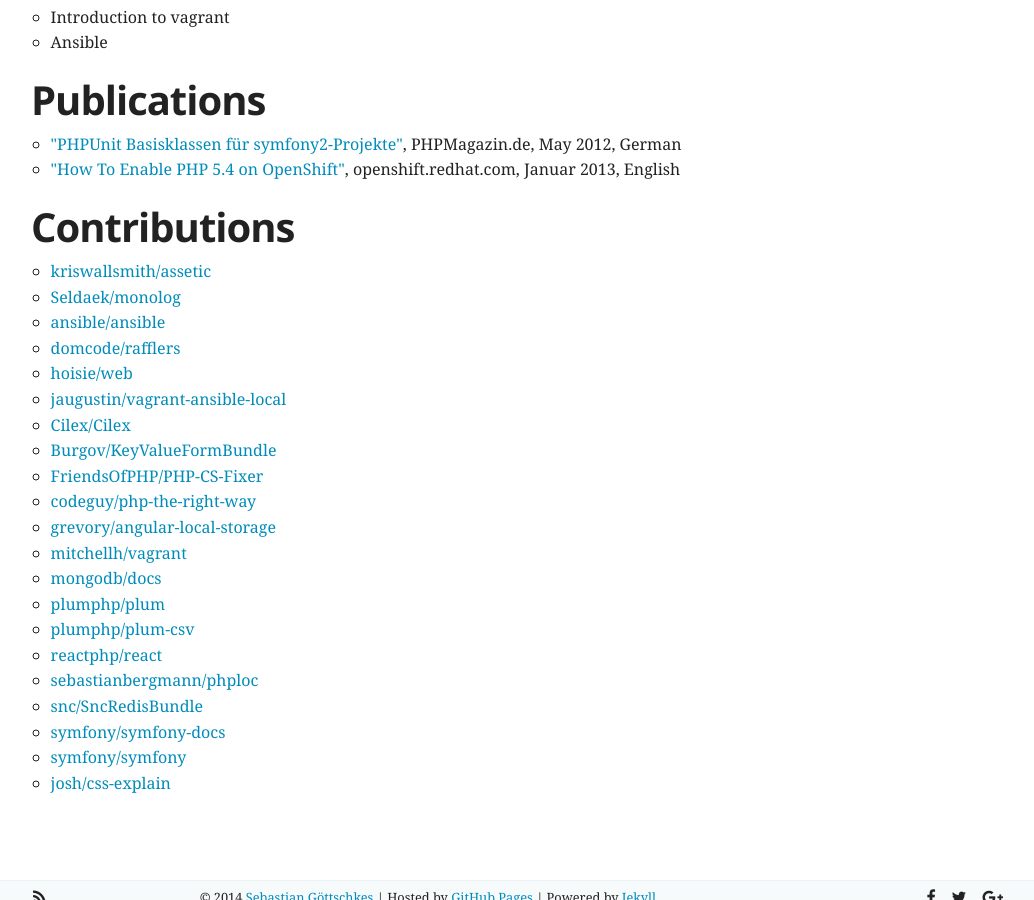
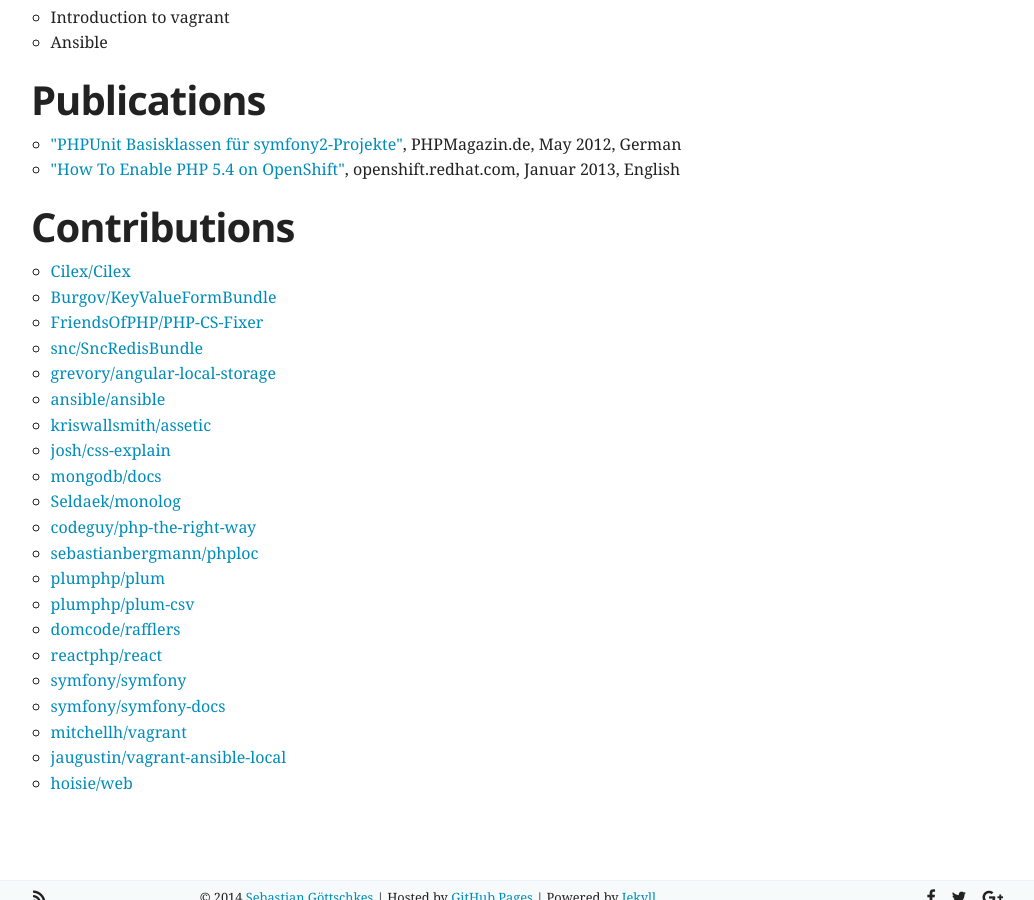
Before and after one commit to Sgoettschkes/sgoettschkes.github.io, a Jekyll site: the page built from about.html, in a window 1280 px wide and 900 px high, scrolled down 1926 px. Shown: the whole window, without its empty margins (122-1156 px from the left). Built offline with Jekyll 4.4.1, drawn with Linux system fonts in a browser that asks for light colours; nearby versions of some CDN libraries.

Commit message:
Sorting contributions

```diff
--- a/about.html
+++ b/about.html
@@ -85,7 +85,8 @@
 <h2>Contributions</h2>
 
 <ul class="circle">
-    {% for con in site.data.about.contributions %}
+    {% assign sorted_con = (site.data.about.contributions | sort: 'org' | sort: 'repo') %}
+    {% for con in sorted_con %}
     <li>
         <a href="https://github.com/{{ con.org }}/{{ con.repo }}" target="_blank">
             {{ con.org }}/{{ con.repo }}
```
